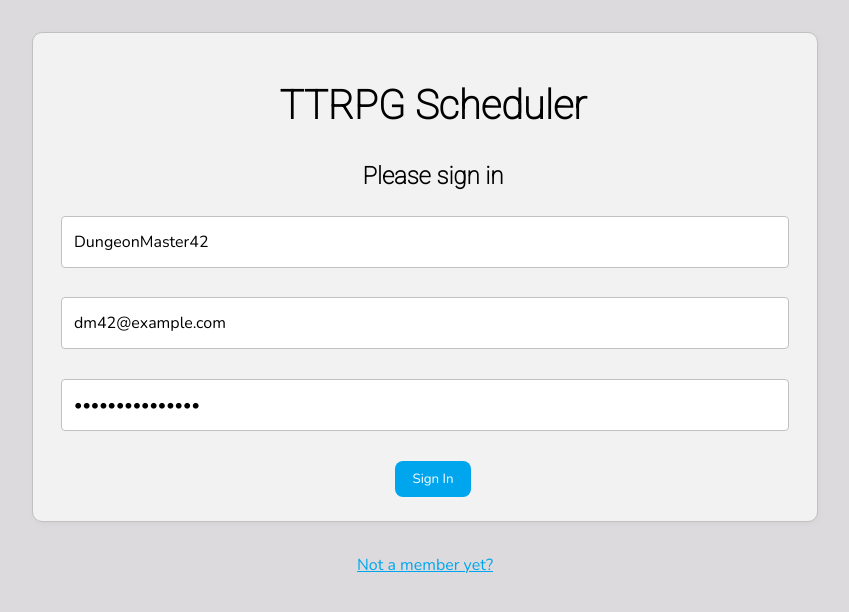
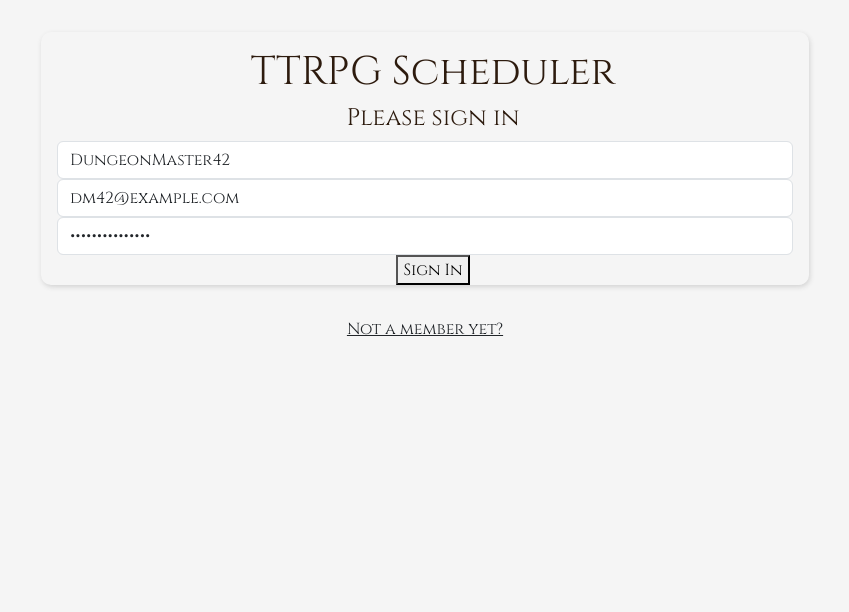
Before and after one commit to jackhawkins-creator/ttrpg-scheduler, a React (Vite) app: page /login in a window 1280 px wide. Shown: the top 612 px of the page, without its empty margins (215-1064 px from the left). Built offline with nearby package versions, Linux system fonts and the light colour scheme.

Commit message:
mvp done

```diff
--- a/index.html
+++ b/index.html
@@ -4,6 +4,7 @@
     <meta charset="UTF-8" />
     <link rel="icon" type="image/svg+xml" href="/vite.svg" />
     <meta name="viewport" content="width=device-width, initial-scale=1.0" />
+    <link href="https://fonts.googleapis.com/css2?family=Cinzel:wght@400;700&display=swap" rel="stylesheet">
     <title>TTRPG Scheduler</title>
   </head>
   <body>
--- a/package.json
+++ b/package.json
@@ -10,6 +10,7 @@
     "preview": "vite preview"
   },
   "dependencies": {
+    "bootstrap": "^5.3.3",
     "react": "^19.0.0",
     "react-dom": "^19.0.0",
     "react-router-dom": "^7.3.0"
--- a/src/App.jsx
+++ b/src/App.jsx
@@ -1,4 +1,3 @@
-import "./App.css";
 import { Route, Routes } from "react-router-dom";
 import { Login } from "./components/auth/Login";
 import { Register } from "./components/auth/Register";
--- a/src/index.css
+++ b/src/index.css
@@ -1,112 +1,113 @@
-/* Import the google web fonts you want to use */
-@import url("https://fonts.googleapis.com/css2?family=Nunito:wght@300&family=Quicksand&family=Roboto:wght@100&display=swap");
+@import "bootstrap/dist/css/bootstrap.min.css";
 
-/* FONTS
-font-family: "Nunito", sans-serif;
-font-family: "Quicksand", sans-serif;
-font-family: "Roboto", sans-serif;
-*/
-
-/* COLOR PALETTE */
-/* Feel free to change these values and create your own color palette! https://coolors.co/ is a great resource */
-:root {
-  --primary: #ffb400;
-  --secondary: #00a6ed;
-  --info: #7fb800;
-  --warning: #f6511d;
-  --white: #ffffff;
-  --offWhite: #f2f2f3;
-  --dark: #3b3b3b;
-  --outline: #c3c0c0;
-  --appBackground: #dddade;
+/* index.css */
+body {
+  background-color: #f5f5f5; /* Light parchment background */
+  font-family: 'Cinzel', serif; /* Elegant, medieval-inspired font */
 }
 
-/* GLOBAL STYLES */
-body,
-button,
-input,
-select,
-textarea {
-  font-family: "Nunito", sans-serif;
+/* Navbar styles */
+.navbar {
+  background-color: #2d1b0e; /* Dark wood brown */
 }
 
-body {
-  background-color: var(--appBackground);
-  margin: 0;
+.navbar a {
+  color: #cfa12d; /* Gold for text */
 }
 
-h1,
-h2,
-h3,
-h4,
-h5,
-h6 {
-  font-family: "Roboto", serif;
+.navbar a:hover {
+  color: #f4e1a1; /* Light gold on hover */
 }
 
-/* This prevents all the links in the app from having default underline */
-a {
-  text-decoration: none;
-  color: inherit;
-}
-/* This prevents all the links in the app from turning purple after visiting */
-a:visited {
-  color: inherit;
-}
-/* This prevents all the inputs in the app from having that blue outline when in focus */
-input:focus {
-  outline: none;
+/* Button styles */
+.btn {
+  background-color: #9e7a4d; /* Rustic bronze for buttons */
+  color: white;
+  border: none;
 }
 
-/* GLOBAL STYLING FOR ALL THE BUTTONS BUTTONS */
-button {
-  padding: 0.5rem 1rem;
-  border: 1px solid transparent;
-  border-radius: 0.5rem;
-  color: var(--white);
-  cursor: pointer;
+.btn:hover {
+  background-color: #cfa12d; /* Gold on hover */
 }
 
-/* These are all the color options for the buttons */
-/* If you change the color variables, be sure to change the hover colors to be a darker shade of the colors you chose*/
-.btn-primary {
-  background-color: var(--primary);
+/* Card styles */
+.card {
+  background-color: #fff8e1; /* Slight parchment background for cards */
+  border: 1px solid #6b4f2d; /* Dark border */
 }
 
-.btn-primary:hover {
-  background-color: #e5a000;
+.card-header {
+  background-color: #2d1b0e; /* Dark wood for card headers */
+  color: #cfa12d; /* Gold text */
 }
 
-.btn-secondary {
-  background-color: var(--secondary);
+.card-footer {
+  background-color: #f1e0c6; /* Lighter parchment */
 }
 
-.btn-secondary:hover {
-  background-color: #0097d7;
+/* Headings */
+h1, h2, h3 {
+  font-family: 'Cinzel', serif;
+  color: #2d1b0e; /* Dark brown for headings */
 }
 
-.btn-warning {
-  background-color: var(--warning);
+h4, h5, h6 {
+  font-family: 'Cinzel', serif;
+  color: #9e7a4d; /* Rustic bronze for smaller headings */
 }
 
-.btn-warning:hover {
-  background-color: #e14617;
+/* Inputs, select, and other form elements */
+input, select, textarea {
+  background-color: #fff8e1;
+  border: 1px solid #6b4f2d;
+  color: #2d1b0e;
 }
 
-.btn-info {
-  background-color: var(--info);
+input:focus, select:focus, textarea:focus {
+  border-color: #cfa12d;
 }
 
-.btn-info:hover {
-  background-color: #71a500;
+/* Game List Card Styling */
+.game-card {
+  border: 1px solid #6b4f2d;
+  background-color: #f5e1a1;
+  padding: 10px;
+  margin-bottom: 20px;
 }
 
-/* This CSS can be deleted. It is only used for the first chapter */
-.welcome {
-  text-align: center;
-  margin: 5rem 14rem;
-  font-size: 4rem;
-  color: aliceblue;
-  font-weight: bold;
-  text-shadow: 2px 3px 4px lightslategray;
+.game-card button {
+  background-color: #9e7a4d;
+  color: white;
 }
+
+.game-card button:hover {
+  background-color: #cfa12d;
+}
+
+/* Make Navbar Mobile Friendly */
+@media (max-width: 768px) {
+  .navbar {
+    font-size: 14px; /* Reduce text size on small screens */
+  }
+
+  .navbar-item {
+    padding: 0.5rem;
+  }
+
+  .game-card {
+    padding: 15px;
+    margin-bottom: 10px;
+  }
+}
+
+/* Ensure buttons in game list and cards fit well on small screens */
+@media (max-width: 576px) {
+  .btn {
+    width: 100%; /* Full-width buttons on mobile */
+    margin-bottom: 10px;
+  }
+
+  .game-list .game-card button {
+    width: 100%; /* Full-width buttons inside the game card */
+  }
+}
--- a/ttrpg-api/database.json
+++ b/ttrpg-api/database.json
@@ -84,12 +84,12 @@
       "user_id": 4
     },
     {
-      "id": 5,
+      "id": 4,
       "game_id": 2,
       "user_id": 2
     },
     {
-      "id": 6,
+      "id": 5,
       "game_id": 2,
       "user_id": 4
     }
```
Also changed, not shown: src/App.css (deleted), 1 other file (tests, documents, lock files or other folders).
